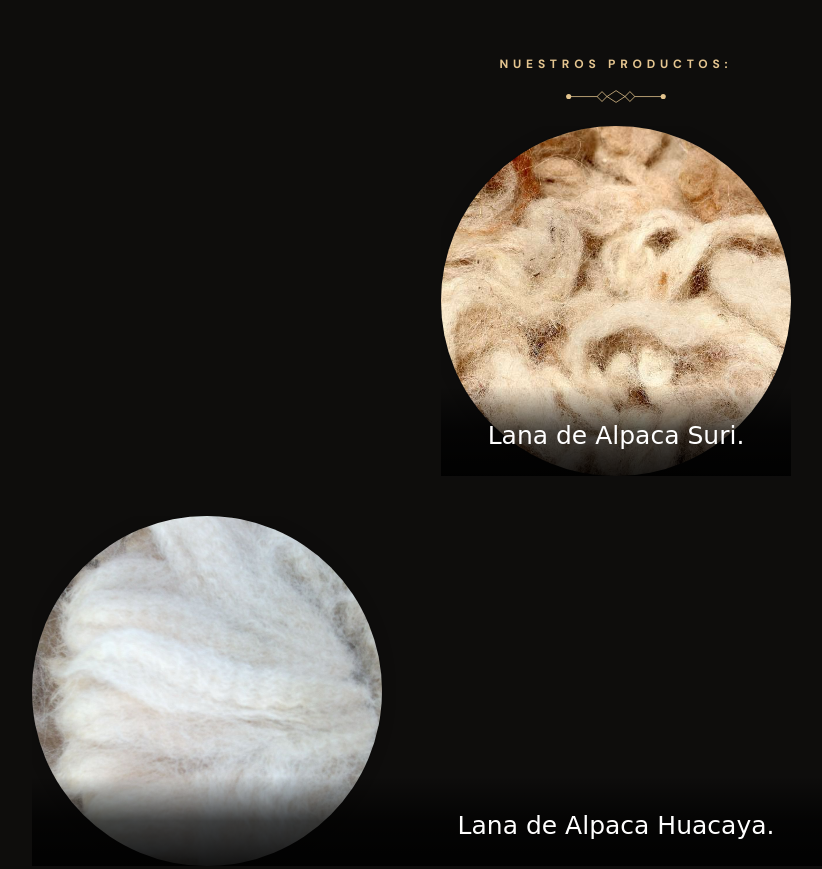
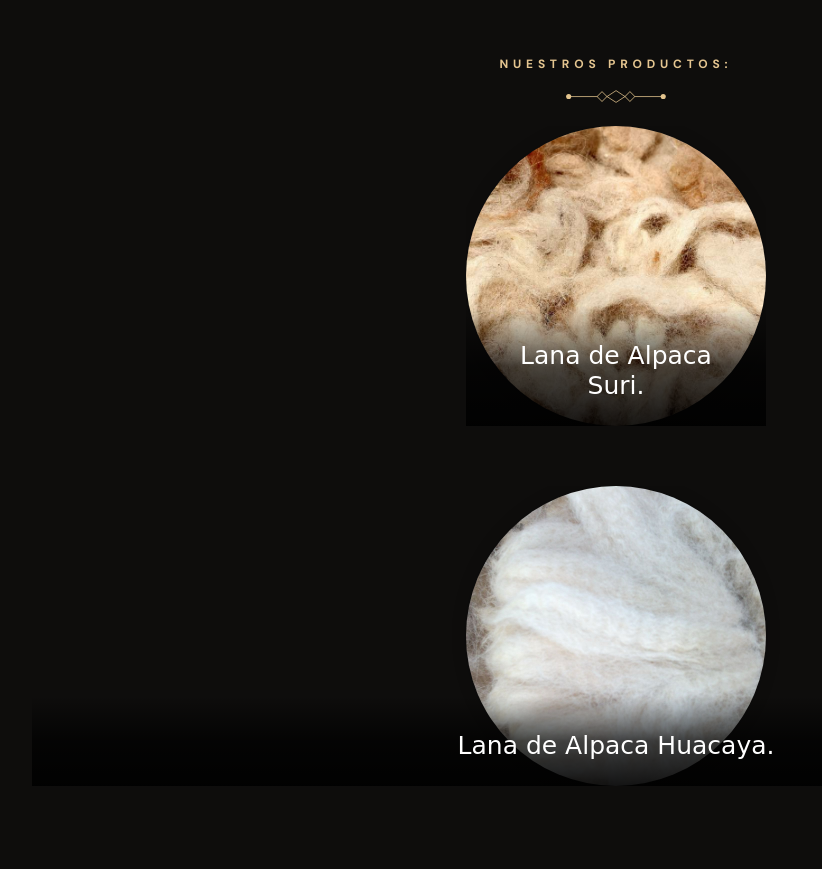
Before and after one commit to Quacksil/anayalle.github.io, a plain HTML site: page index.html in a window 1280 px wide. Shown: the part 5360-6229 px from the top of the page, without its empty margins (24-846 px from the left). Drawn offline with nearby package versions, Linux system fonts and the light colour scheme; a web font is replaced by a local one.

Commit message:
Update index.html

```diff
--- a/index.html
+++ b/index.html
@@ -489,20 +489,23 @@
 <style>
     .grid-list {
         display: flex;
-        justify-content: center; /* Centra los elementos */
-        gap: 40px; /* Espacio entre ellos */
-        flex-wrap: wrap; /* Se adaptan en móvil */
+        justify-content: center; /* Centra los elementos horizontalmente */
+        gap: 60px; /* Espacio entre elementos */
+        flex-wrap: wrap; /* Para adaptabilidad en móvil */
         list-style: none;
         padding: 0;
     }
 
     .event-card {
         text-align: center;
+        display: flex;
+        flex-direction: column;
+        align-items: center;
     }
 
     .card-banner {
-        width: 350px;
-        height: 350px;
+        width: 300px;
+        height: 300px;
         border-radius: 50%; /* Hace el contenedor circular */
         overflow: hidden; /* Asegura que la imagen siga la forma del círculo */
         display: flex;
@@ -515,6 +518,10 @@
         width: 100%;
         height: 100%;
         object-fit: cover; /* Ajusta la imagen dentro del círculo */
+    }
+
+    .card-content {
+        margin-top: 10px; /* Espacio entre la imagen y el texto */
     }
 </style>
 
```
